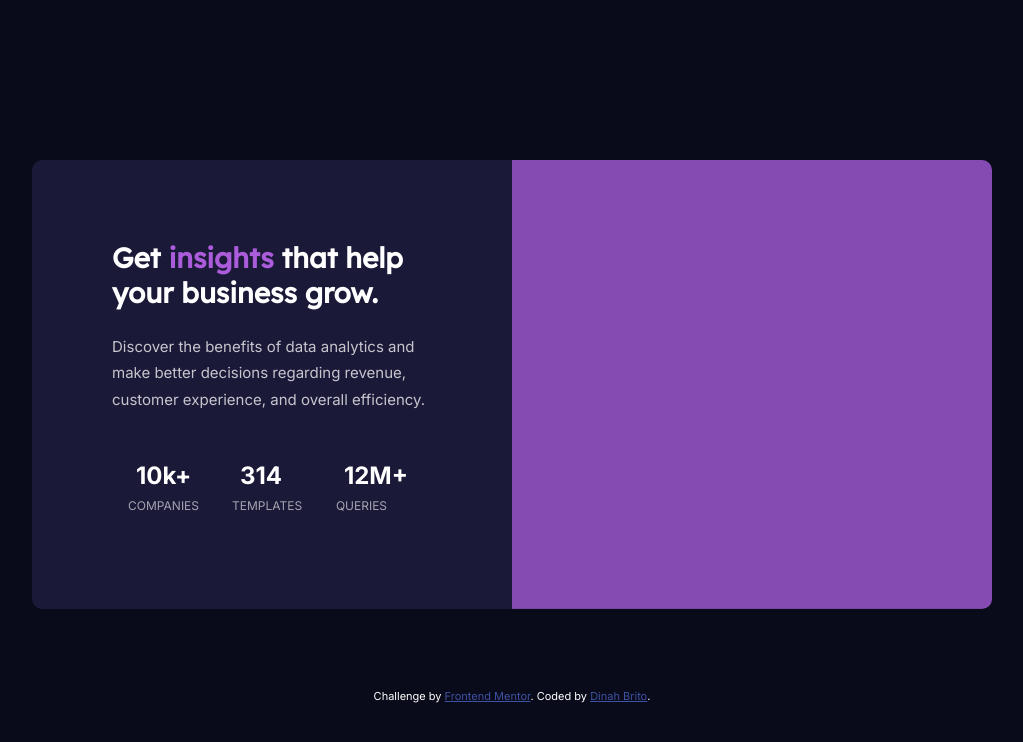
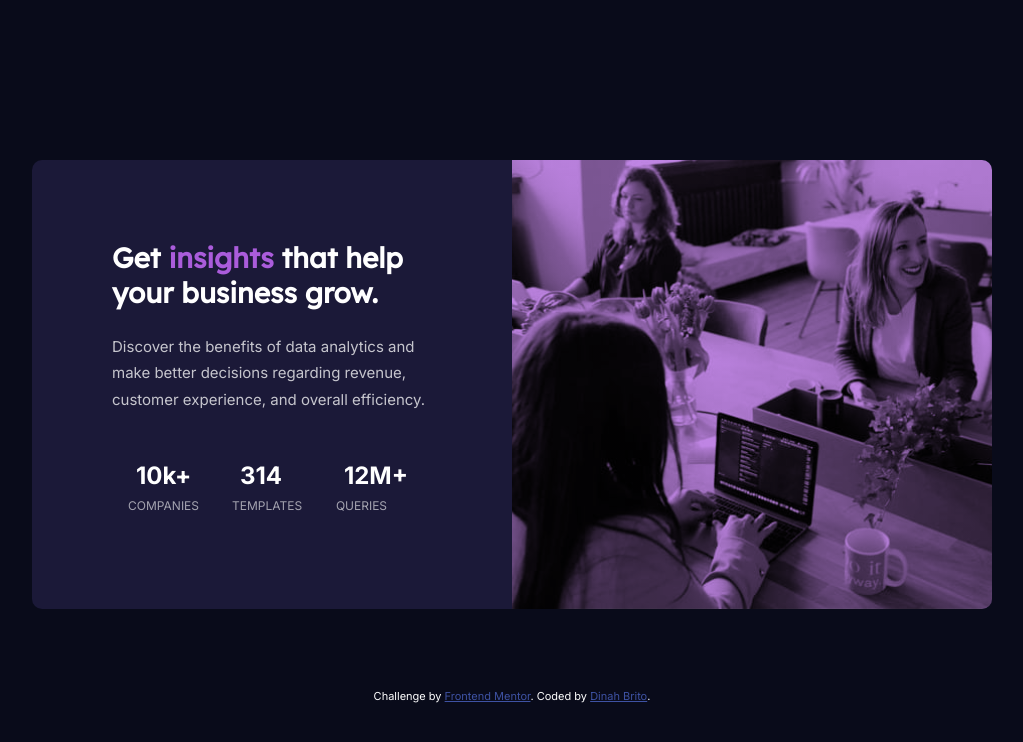
Before and after one commit to dinahbrito/stats-preview-card-component, a plain HTML site: page index.html in a window 1280 px wide. Shown: the whole page, without its empty margins (128-1151 px from the left). Drawn offline with Linux system fonts and the light colour scheme; the site is published under a folder, as on GitHub Pages, so addresses that start at the root find nothing.

Commit message:
added . to image links

```diff
--- a/styles.css
+++ b/styles.css
@@ -40,7 +40,7 @@ span {
     background: linear-gradient(
         rgba(170, 92, 219, .75),
         rgba(170, 92, 219, .75)
-    ), url(/images/image-header-mobile.jpg);
+    ), url(./images/image-header-mobile.jpg);
     background-blend-mode: multiply;
     filter: blur(.25px);
     background-position: center center;
@@ -78,7 +78,7 @@ span {
         background: linear-gradient(
         rgba(170, 92, 219, .75),
         rgba(170, 92, 219, .75)
-    ), url(/images/image-header-desktop.jpg);
+    ), url(./images/image-header-desktop.jpg);
     background-blend-mode: multiply;
     filter: blur(.25px);
     background-position: center center;
```
